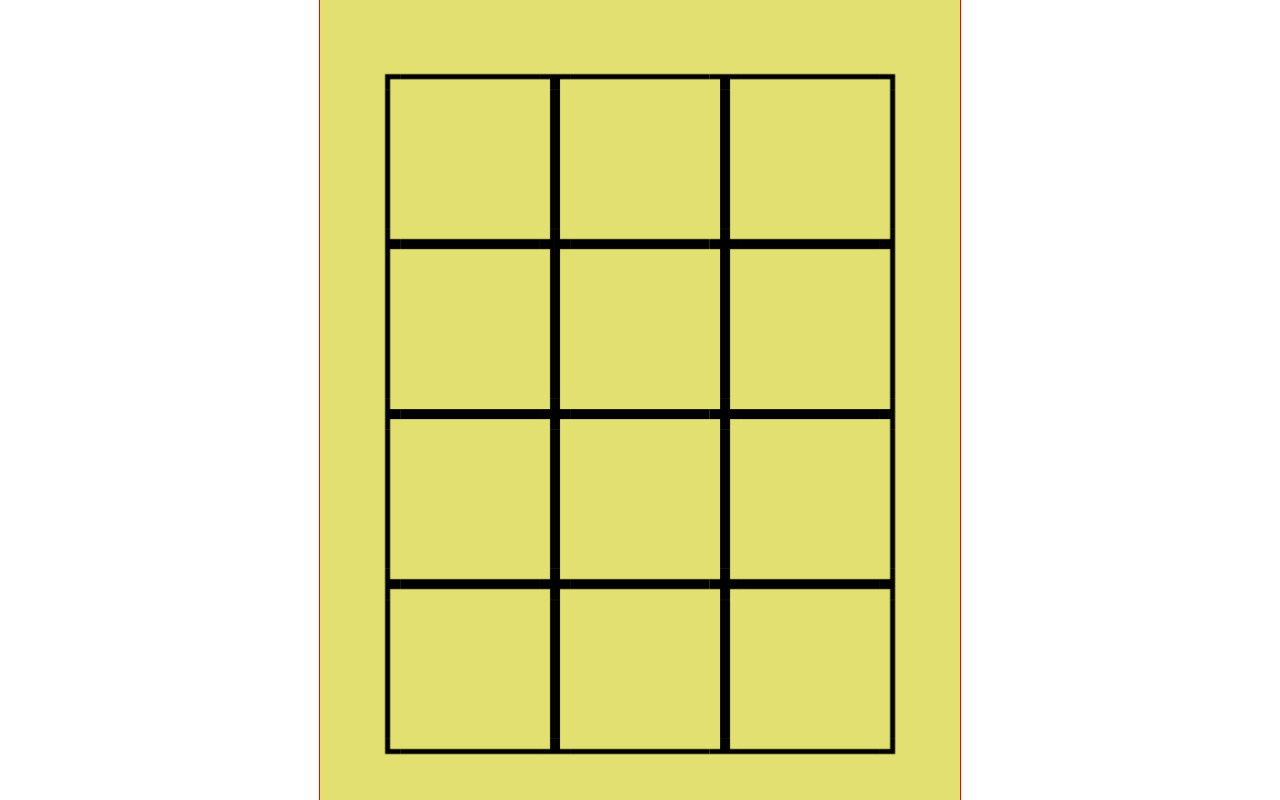
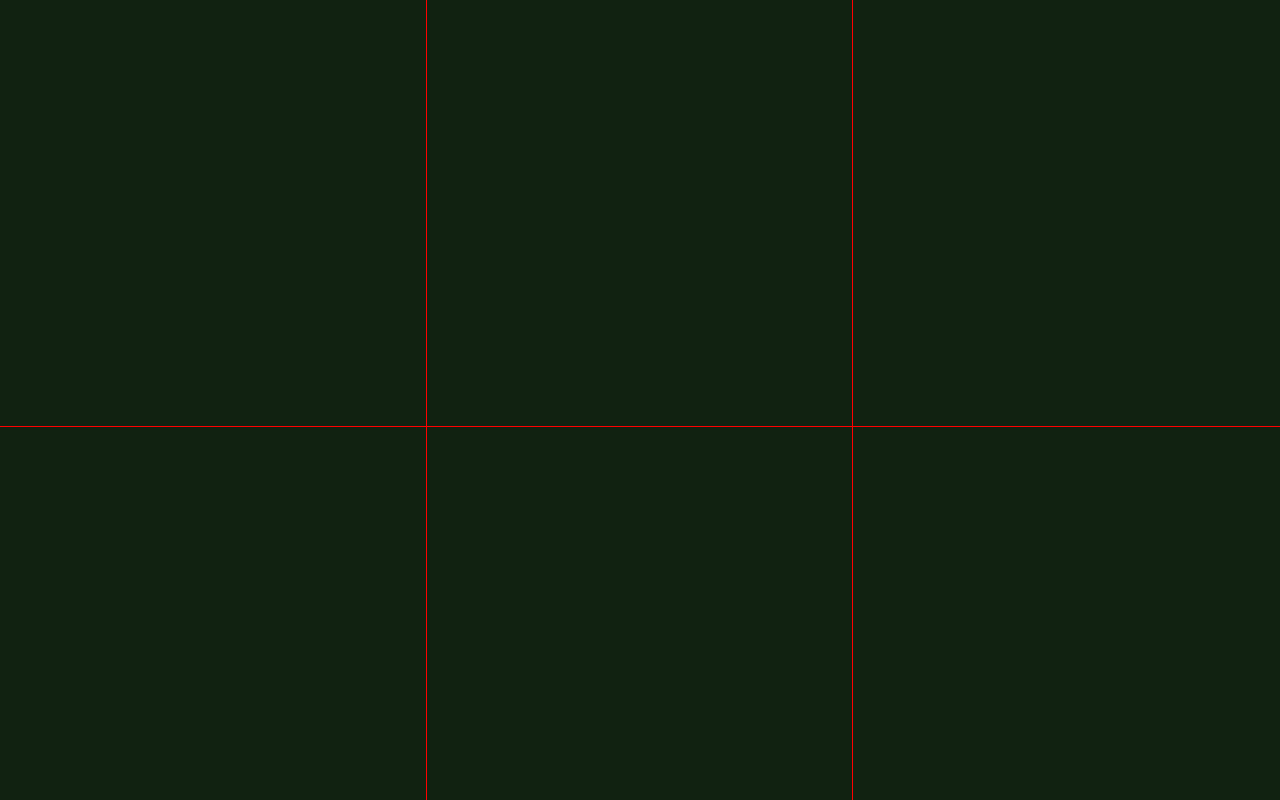
Before and after one commit to SD2president/Dobutsu-no-Shogi, a plain HTML site: page index.html in a window 1280 px wide. Shown: the top 800 px of the page. Drawn offline with Linux system fonts and the light colour scheme.

Commit message:
I added some css for it and logic

```diff
--- a/index.html
+++ b/index.html
@@ -6,10 +6,15 @@
     <meta name="viewport" content="width=device-width, initial-scale=1.0">
     <title>Document</title>
     <link rel="stylesheet" href="styleSheets.css">
+    <script src="/main.js"></script>
 </head>
 <body>
-    <div class="main">
+
+    <div id = "boardGame">
+        <!-- this is where the board appended-->
+    </div>
+   <!--<div class="main">
         <img src ="assets/animal Shogi board.png" class="board">
-    </div>
+    </div> -->
 </body>
 </html>
--- /dev/null
+++ b/main.js
@@ -0,0 +1,19 @@
+// Global var
+var shogiBoard
+
+// this is the function for making the board
+function generateBoard(){
+    shogiBoard = document.querySelector('#boardGame')
+    for (var x = 0; x < 3; x++){
+        for(var y= 0; y < 4; y++){
+            let shogiSquare = document.createElement('div');
+            shogiSquare.className = 'shogi-Square';
+            shogiSquare.style.backgroundColor = '#121';
+            console.log(shogiSquare)
+            console.log(shogiBoard)
+            shogiBoard.appendChild(shogiSquare);
+        }
+        //shogiBoard.appendChild(shogiSquare);
+    }
+}
+document.addEventListener('DOMContentLoaded', generateBoard)
--- a/styleSheets.css
+++ b/styleSheets.css
@@ -1,17 +1,7 @@
 body{
     padding: 0 ;
     margin: 0;
-    display: inline-block;
     align-items: center;
-}
-
-
-.main{
-    display: flex;
-    align-items: center;
-    justify-content: center;
-    width: 100%;
-
 }
 
 
@@ -25,3 +15,14 @@ body{
 *{
     outline: 1px solid red;
 }
+
+.shogi-Square{
+    flex: 1 1 33%;
+    aspect-ratio: 1;
+}
+
+#boardGame{
+    display: flex;
+    flex-wrap: wrap;
+    width: 100%;
+}
```
Also changed, not shown: 1 other file.
